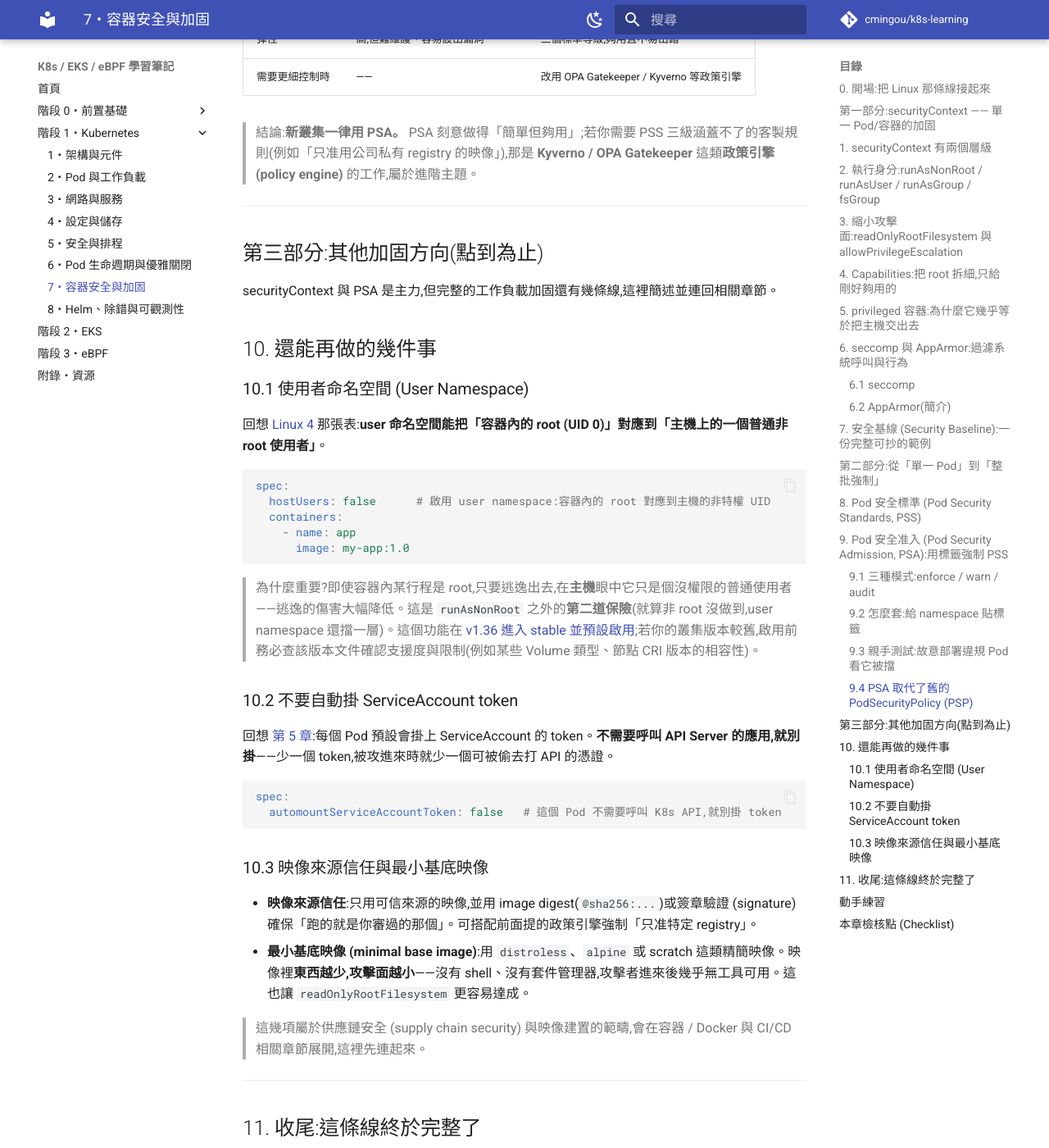
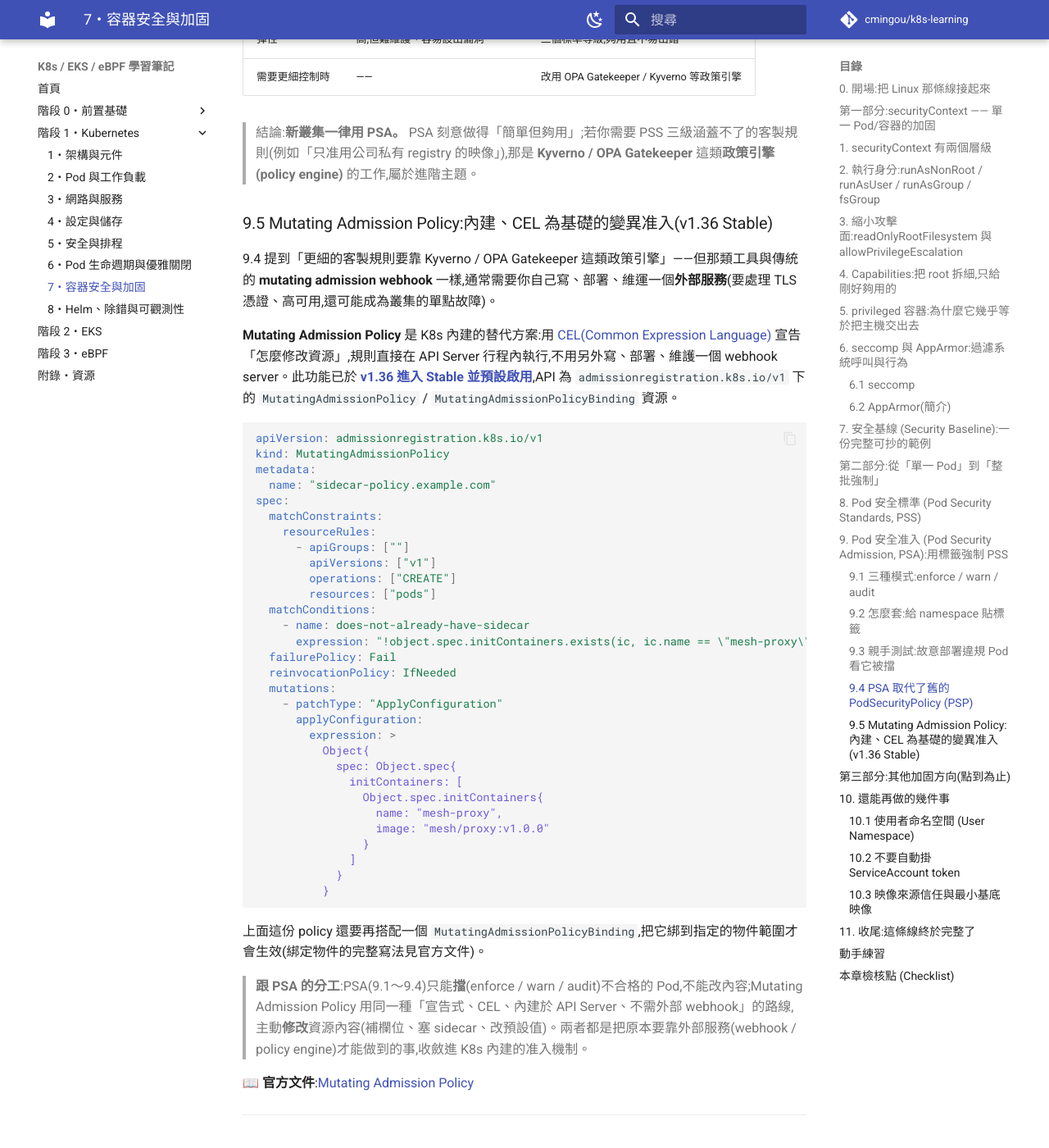
Before and after one commit to cmingou/k8s-learning, an MkDocs documentation site: the page built from docs/01-kubernetes/07-security-context.md, in a window 1280 px wide and 1400 px high, scrolled down 10877 px. Shown: the whole window at 82% size. Built offline with MkDocs 1.6.1 and Material for MkDocs 9.7.7, drawn with Linux system fonts in a browser that asks for light colours; comment, search, counter and statistics services are not loaded; some of the changed text lies outside the part shown.

Commit message:
查證新增:Mutating Admission Policy(K8s v1.36 Stable)
補充內建、CEL 為基礎的變異准入機制,說明與 PSA(只擋不改)及 Kyverno/OPA
等外部政策引擎的分工。已透過官方文件獨立核實 FEATURE STATE 為
"Kubernetes v1.36 [stable]"(預設啟用)。
來源:https://kubernetes.io/docs/reference/access-authn-authz/mutating-admission-policy/

Co-Authored-By: Claude Sonnet 5 <noreply@anthropic.com>
Claude-Session: https://claude.ai/code/session_01N82XJ4qy8LE9WF7w23yVLE

````diff
--- a/docs/01-kubernetes/07-security-context.md
+++ b/docs/01-kubernetes/07-security-context.md
@@ -374,6 +374,51 @@ Error from server (Forbidden): pods "bad-pod" is forbidden: violates PodSecurity
 
 > 結論:**新叢集一律用 PSA。** PSA 刻意做得「簡單但夠用」;若你需要 PSS 三級涵蓋不了的客製規則(例如「只准用公司私有 registry 的映像」),那是 **Kyverno / OPA Gatekeeper** 這類**政策引擎 (policy engine)** 的工作,屬於進階主題。
 
+### 9.5 Mutating Admission Policy:內建、CEL 為基礎的變異准入(v1.36 Stable)
+
+9.4 提到「更細的客製規則要靠 Kyverno / OPA Gatekeeper 這類政策引擎」——但那類工具與傳統的 **mutating admission webhook** 一樣,通常需要你自己寫、部署、維運一個**外部服務**(要處理 TLS 憑證、高可用,還可能成為叢集的單點故障)。
+
+**Mutating Admission Policy** 是 K8s 內建的替代方案:用 [CEL(Common Expression Language)](https://kubernetes.io/docs/reference/using-api/cel/) 宣告「怎麼修改資源」,規則直接在 API Server 行程內執行,不用另外寫、部署、維護一個 webhook server。此功能已於 [**v1.36 進入 Stable 並預設啟用**](https://kubernetes.io/docs/reference/access-authn-authz/mutating-admission-policy/),API 為 `admissionregistration.k8s.io/v1` 下的 `MutatingAdmissionPolicy` / `MutatingAdmissionPolicyBinding` 資源。
+
+```yaml
+apiVersion: admissionregistration.k8s.io/v1
+kind: MutatingAdmissionPolicy
+metadata:
+  name: "sidecar-policy.example.com"
+spec:
+  matchConstraints:
+    resourceRules:
+      - apiGroups: [""]
+        apiVersions: ["v1"]
+        operations: ["CREATE"]
+        resources: ["pods"]
+  matchConditions:
+    - name: does-not-already-have-sidecar
+      expression: "!object.spec.initContainers.exists(ic, ic.name == \"mesh-proxy\")"
+  failurePolicy: Fail
+  reinvocationPolicy: IfNeeded
+  mutations:
+    - patchType: "ApplyConfiguration"
+      applyConfiguration:
+        expression: >
+          Object{
+            spec: Object.spec{
+              initContainers: [
+                Object.spec.initContainers{
+                  name: "mesh-proxy",
+                  image: "mesh/proxy:v1.0.0"
+                }
+              ]
+            }
+          }
+```
+
+上面這份 policy 還要再搭配一個 `MutatingAdmissionPolicyBinding`,把它綁到指定的物件範圍才會生效(綁定物件的完整寫法見官方文件)。
+
+> **跟 PSA 的分工**:PSA(9.1〜9.4)只能**擋**(enforce / warn / audit)不合格的 Pod,不能改內容;Mutating Admission Policy 用同一種「宣告式、CEL、內建於 API Server、不需外部 webhook」的路線,主動**修改**資源內容(補欄位、塞 sidecar、改預設值)。兩者都是把原本要靠外部服務(webhook / policy engine)才能做到的事,收斂進 K8s 內建的准入機制。
+
+📖 **官方文件**:[Mutating Admission Policy](https://kubernetes.io/docs/reference/access-authn-authz/mutating-admission-policy/)
+
 ---
 
 ## 第三部分:其他加固方向(點到為止)
@@ -458,6 +503,7 @@ flowchart LR
 - [ ] 能用 namespace 標籤 (`pod-security.kubernetes.io/enforce|warn|audit`) 套用 PSS,並理解三種模式行為
 - [ ] 能故意部署違規 Pod 驗證被 PSA 擋下,並讀懂錯誤訊息修正
 - [ ] 知道 PSA 取代了已移除的 PodSecurityPolicy (PSP),更細的需求改用 Kyverno / OPA Gatekeeper
+- [ ] 理解 Mutating Admission Policy 用 CEL、內建於 API Server 取代自架 mutating webhook 的作法,以及它與 PSA(只擋不改)的分工
 - [ ] 理解其他加固方向:user namespace、不自動掛 SA token、映像來源信任、最小基底映像
 - [ ] **能把「Linux 隔離 → 容器 → K8s securityContext → PSA」這條完整安全線講清楚**
 
````
